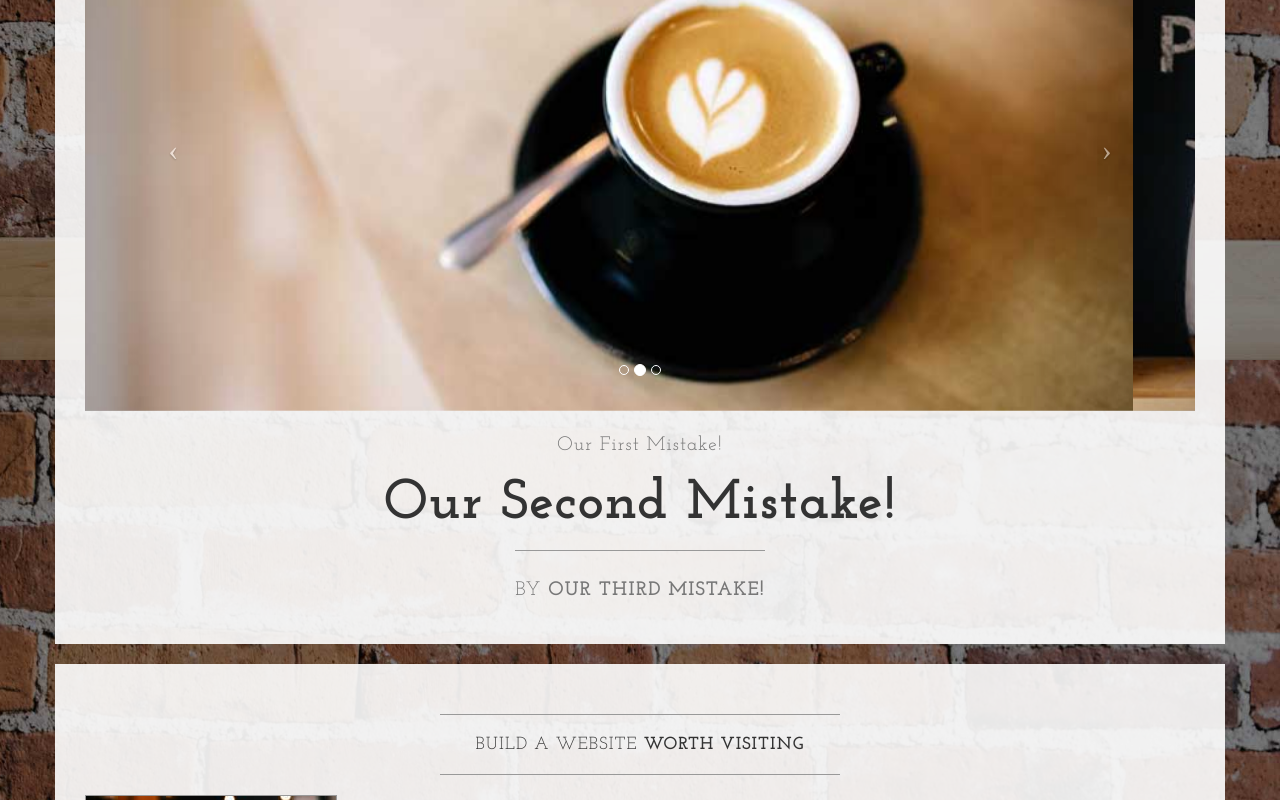
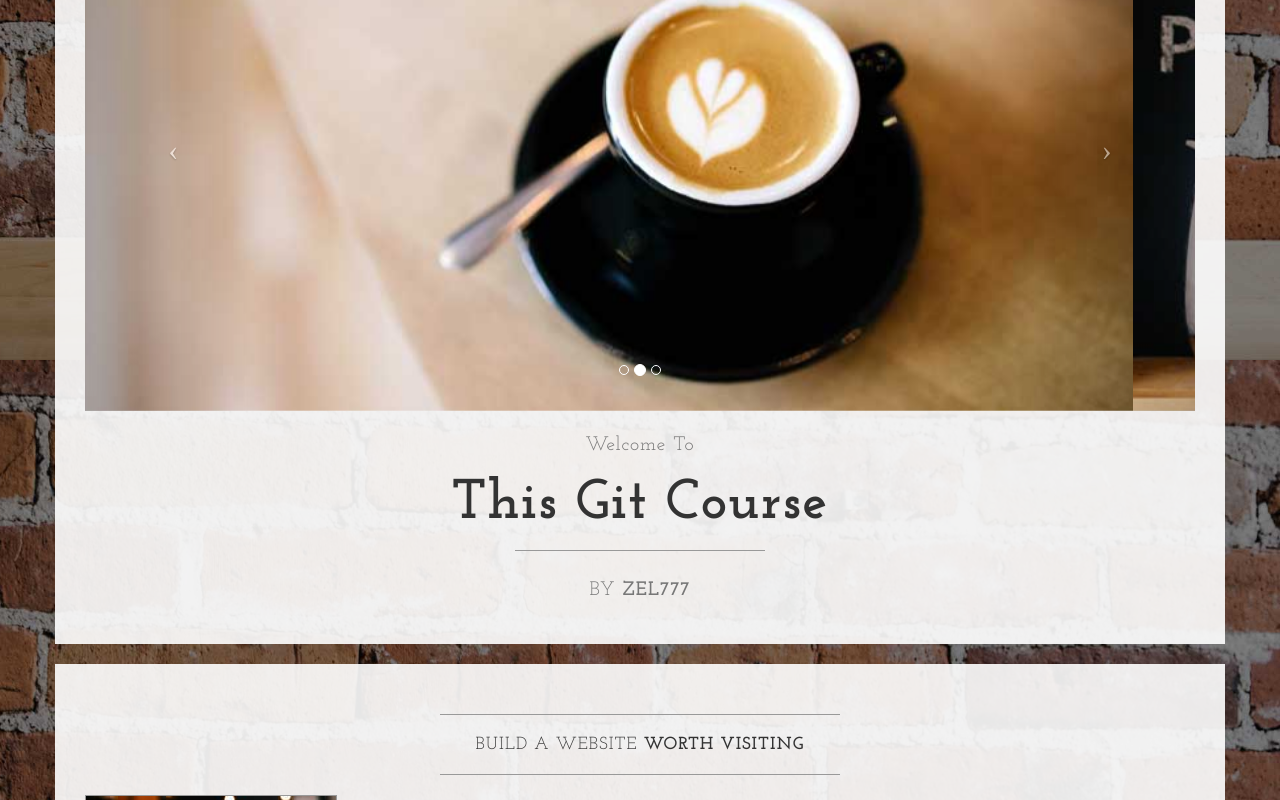
Before and after one commit to zel777/testrepot, a plain HTML site: page index.html in a window 1280 px wide. Shown: the part 440-1240 px from the top of the page. Drawn offline with nearby package versions, Linux system fonts and the light colour scheme.

Commit message:
Revert "Committing our third mistake, we left the other two in place"
This reverts commit 45439b5b2c722b39608575a01d38283f9859f2cd.

```diff
--- a/index.html
+++ b/index.html
@@ -106,13 +106,13 @@
                         </a>
                     </div>
                     <h2 class="brand-before">
-                        <small>Our First Mistake!</small>
+                        <small>Welcome to</small>
                     </h2>
-                    <h1 class="brand-name">Our second mistake!</h1>
+                    <h1 class="brand-name">This Git Course</h1>
                     <hr class="tagline-divider">
                     <h2>
                         <small>By
-                            <strong>Our third mistake!</strong>
+                            <strong>zel777</strong>
                         </small>
                     </h2>
                 </div>
```
